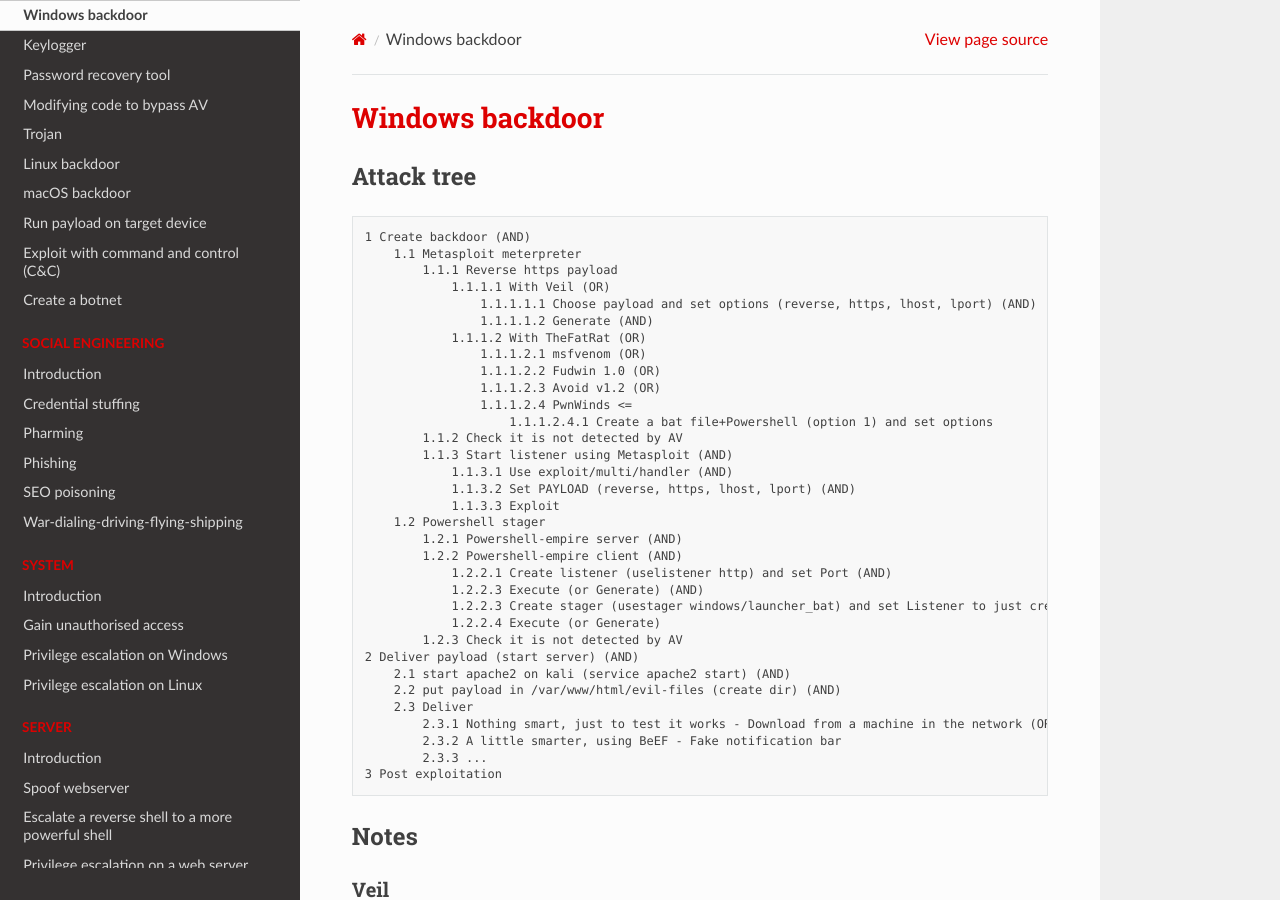
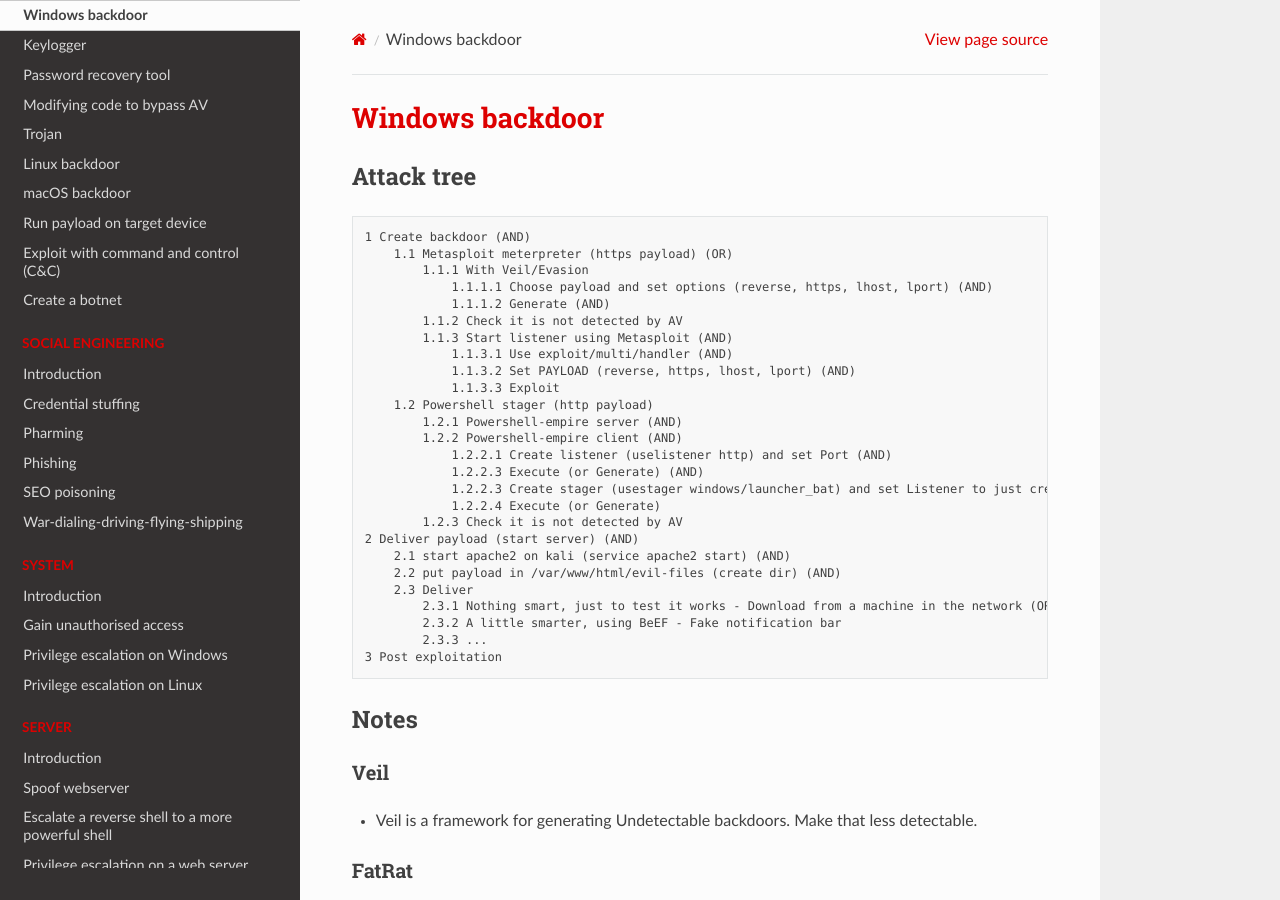
Before and after one commit to tymyrddin/red-basic, a Sphinx documentation site: the page built from source/docs/malware/Backdoor-Windows.md, in a window 1280 px wide and 900 px high. Built offline with Sphinx 7.4.7 and the Read the Docs theme 2.0.0, drawn with Linux system fonts in a browser that asks for light colours.

Commit message:
payloads

````diff
--- a/source/docs/malware/Backdoor-Windows.md
+++ b/source/docs/malware/Backdoor-Windows.md
@@ -4,23 +4,16 @@
 
 ```text
 1 Create backdoor (AND)
-    1.1 Metasploit meterpreter
-        1.1.1 Reverse https payload
-            1.1.1.1 With Veil (OR)
-                1.1.1.1.1 Choose payload and set options (reverse, https, lhost, lport) (AND)
-                1.1.1.1.2 Generate (AND)
-            1.1.1.2 With TheFatRat (OR)
-                1.1.1.2.1 msfvenom (OR)
-                1.1.1.2.2 Fudwin 1.0 (OR)
-                1.1.1.2.3 Avoid v1.2 (OR)
-                1.1.1.2.4 PwnWinds <=
-                    1.1.1.2.4.1 Create a bat file+Powershell (option 1) and set options
+    1.1 Metasploit meterpreter (https payload) (OR)
+        1.1.1 With Veil/Evasion
+            1.1.1.1 Choose payload and set options (reverse, https, lhost, lport) (AND)
+            1.1.1.2 Generate (AND)
         1.1.2 Check it is not detected by AV
         1.1.3 Start listener using Metasploit (AND)
             1.1.3.1 Use exploit/multi/handler (AND)
             1.1.3.2 Set PAYLOAD (reverse, https, lhost, lport) (AND)
             1.1.3.3 Exploit
-    1.2 Powershell stager
+    1.2 Powershell stager (http payload)
         1.2.1 Powershell-empire server (AND)
         1.2.2 Powershell-empire client (AND)
             1.2.2.1 Create listener (uselistener http) and set Port (AND)
````
